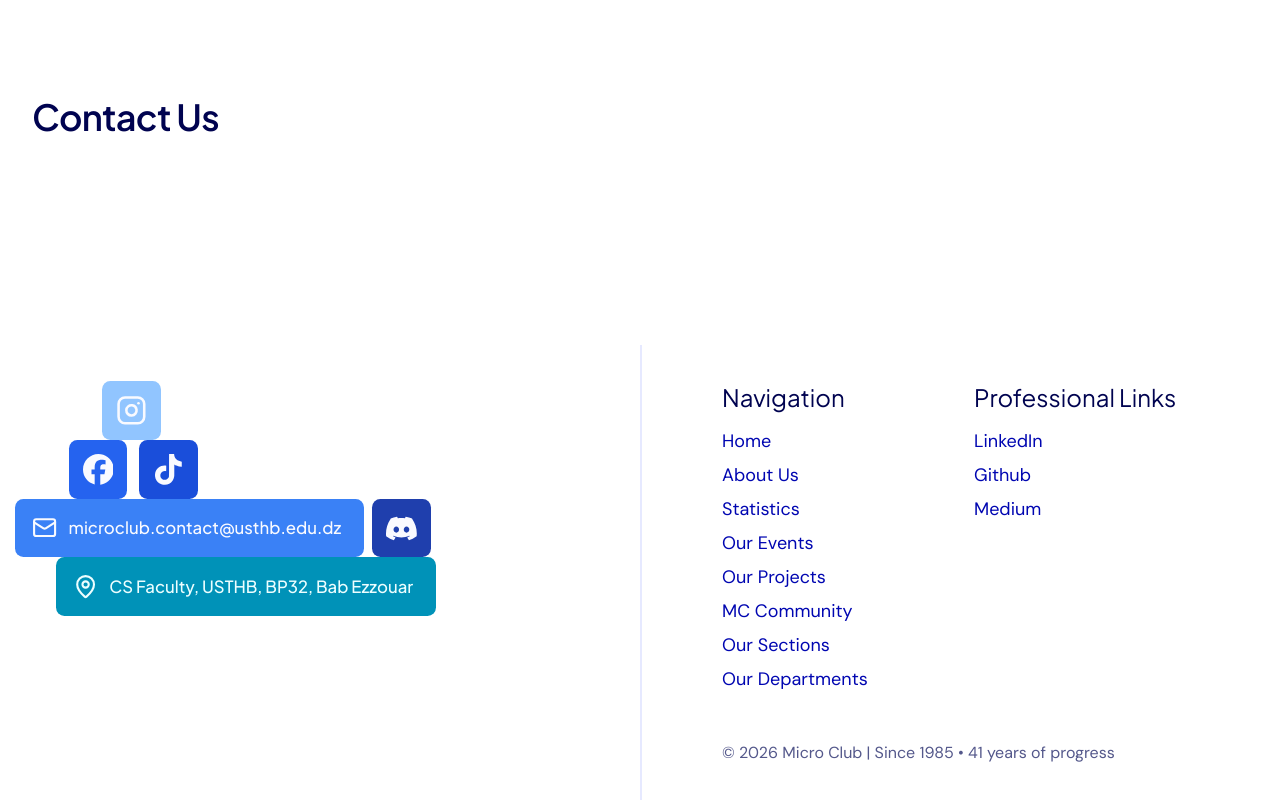
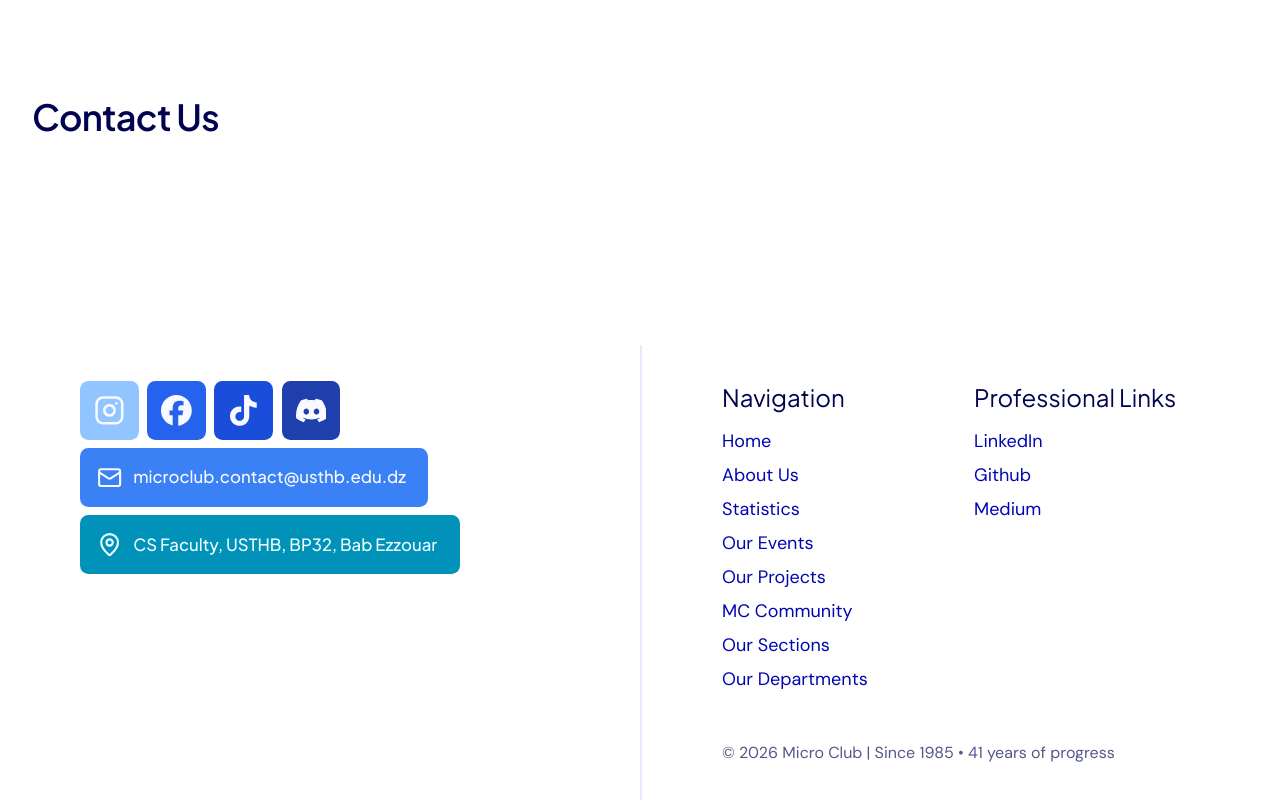
Before and after one commit to MicroClub-USTHB/mc-website, a Next.js app: page / in a window 1280 px wide. Shown: the part 10425-11225 px from the top of the page. Built offline with nearby package versions, Linux system fonts and the light colour scheme.

Commit message:
feat: lay footer tiles out in three rows before they fall

```diff
--- a/src/components/layout/site-footer.tsx
+++ b/src/components/layout/site-footer.tsx
@@ -35,10 +35,9 @@ const linkClassName =
   "paragraph-lg text-primary outline-none bg-[linear-gradient(currentColor,currentColor)] bg-size-[0%_1px] bg-position-[100%_100%] bg-no-repeat transition-[background-size] duration-300 ease-out-quart hover:bg-size-[100%_1px] hover:bg-position-[0_100%] focus-visible:bg-size-[100%_1px] focus-visible:bg-position-[0_100%] motion-reduce:transition-none"
 
 /**
- * Footer (Figma): contact tiles on the left, laid out as the Figma pile but raised, that fall into
- * that pile with physics when the end of the page comes into view (see `FallingTiles`), and link
- * columns with the copyright on the right, split by a vertical line. Stacked on smaller screens,
- * the pile last.
+ * Footer (Figma): contact tiles on the left, in three rows, that fall and pile up with physics when
+ * the page hits its bottom (see `FallingTiles`), and link columns with the copyright on the right,
+ * split by a vertical line. Stacked on smaller screens, the pile last.
  *
  * Spacing (1440px frame), Figma 20% shorter: the line is 432px tall, 86px from the top and 47px
  * from the bottom; the right column is inset 80px from it with 36px of padding top and bottom.
@@ -53,19 +52,19 @@ export function SiteFooter() {
       <JsonLd data={FOOTER_JSON_LD} />
       <div className="mx-auto flex max-w-site flex-col lg:flex-row">
         {/*
-          `--u`: one Figma px at 70% (tiles half the Figma area), scaled down further when the pile
-          (455px wide with its margins) would not fit.
-          `--pile-top`: where the pile hangs before it falls (lined up with "Navigation" on desktop).
+          `--u`: one Figma px at 70% (tiles half the Figma area), scaled down further when the
+          rows would not fit. Before they fall, the tiles sit in three rows (socials, email,
+          address), left-aligned, the first one lined up with "Navigation" on desktop.
         */}
-        <FallingTiles className="@container h-90 [--pile-top:2.5rem] [--u:min(0.7px,calc(100cqw/650))] max-lg:order-last sm:h-100 sm:[--pile-top:3rem] lg:h-auto lg:w-1/2 lg:[--pile-top:7.625rem]">
-          <ul aria-label="Social media">
+        <FallingTiles className="@container flex h-90 flex-col items-start gap-[calc(12*var(--u))] px-4 pt-10 [--u:min(0.7px,calc(100cqw/650))] max-lg:order-last sm:h-100 sm:px-6 sm:pt-12 lg:h-auto lg:w-1/2 lg:px-20 lg:pt-30.5">
+          <ul aria-label="Social media" className="flex gap-[calc(12*var(--u))]">
             {SOCIAL_TILES.map((tile) => (
               <li key={tile.id}>
                 <ContactTile tile={tile} />
               </li>
             ))}
           </ul>
-          <ul aria-label="Contact">
+          <ul aria-label="Contact" className="flex flex-col items-start gap-[calc(12*var(--u))]">
             {CONTACT_TILES.map((tile) => (
               <li key={tile.id}>
                 <ContactTile tile={tile} />
--- a/src/components/site-footer/contact-tile.tsx
+++ b/src/components/site-footer/contact-tile.tsx
@@ -28,9 +28,9 @@ const NEW_TAB = " (opens in a new tab)"
  * One footer contact tile (Figma: 84px tall, 12px radius): a square icon tile for the social
  * profiles, a wide icon + text tile for the email and the address.
  *
- * Sized and placed at its `pile` place in Figma px, scaled by `--u` (one Figma px) and offset by
- * `--pile-top`, both set by the footer, so the whole pile shrinks to fit phones. Text and icons
- * are `header-xs` and 36/44px at full size. Marked `data-tile` for `FallingTiles`.
+ * Sized in Figma px, scaled by `--u` (one Figma px) set by the footer, so the tiles shrink to fit
+ * phones. Text and icons are `header-xs` and 36/44px at full size. Marked `data-tile` for
+ * `FallingTiles`.
  */
 export function ContactTile({ tile }: { tile: ContactTileData }) {
   const { className, Icon } = TILE_STYLES[tile.id]
@@ -42,12 +42,8 @@ export function ContactTile({ tile }: { tile: ContactTileData }) {
       draggable={false}
       aria-label={tile.text ? undefined : `${tile.label}${tile.external ? NEW_TAB : ""}`}
       {...(tile.external && { target: "_blank", rel: "noopener noreferrer" })}
-      style={{
-        left: `calc(${tile.pile.x} * var(--u))`,
-        top: `calc(var(--pile-top) + ${tile.pile.y} * var(--u))`,
-      }}
       className={cn(
-        "absolute flex h-[calc(84*var(--u))] items-center rounded-[calc(12*var(--u))] outline-none select-none focus-visible:outline-2 focus-visible:outline-offset-2 focus-visible:outline-primary",
+        "flex h-[calc(84*var(--u))] items-center rounded-[calc(12*var(--u))] outline-none select-none focus-visible:outline-2 focus-visible:outline-offset-2 focus-visible:outline-primary",
         tile.text
           ? "gap-[calc(16*var(--u))] pr-[calc(32*var(--u))] pl-[calc(24*var(--u))]"
           : "w-[calc(84*var(--u))] justify-center",
--- a/src/const/site-footer.ts
+++ b/src/const/site-footer.ts
@@ -9,11 +9,6 @@ export type ContactTile = {
   text?: string
   /** Opens in a new tab (club profiles, maps). */
   external: boolean
-  /**
-   * Place in the Figma pile (1440px frame, 84px tiles): left edge in the footer's left half and
-   * top edge from the pile's top (px). The tiles are laid out like this, raised, then fall.
-   */
-  pile: { x: number; y: number }
 }
 
 export type ProfessionalLink = { label: string; href: string }
@@ -33,28 +28,24 @@ export const SOCIAL_TILES: ContactTile[] = [
     label: "MicroClub on Instagram",
     href: "https://www.instagram.com/microclub_usthb/",
     external: true,
-    pile: { x: 146, y: 0 },
   },
   {
     id: "facebook",
     label: "MicroClub on Facebook",
     href: "https://www.facebook.com/Micro.Club.USTHB/",
     external: true,
-    pile: { x: 98, y: 84 },
   },
   {
     id: "tiktok",
     label: "MicroClub on TikTok",
     href: "https://www.tiktok.com/@microclub_usthb",
     external: true,
-    pile: { x: 199, y: 84 },
   },
   {
     id: "discord",
     label: "MicroClub on Discord",
     href: "https://discord.gg/microclub",
     external: true,
-    pile: { x: 532, y: 168 },
   },
 ]
 
@@ -66,7 +57,6 @@ export const CONTACT_TILES: ContactTile[] = [
     text: CONTACT_EMAIL,
     href: `mailto:${CONTACT_EMAIL}`,
     external: false,
-    pile: { x: 22, y: 168 },
   },
   {
     id: "location",
@@ -74,7 +64,6 @@ export const CONTACT_TILES: ContactTile[] = [
     text: ADDRESS,
     href: `https://www.google.com/maps/search/?api=1&query=${encodeURIComponent("Faculté d'Informatique USTHB, Bab Ezzouar")}`,
     external: true,
-    pile: { x: 80, y: 252 },
   },
 ]
 
```
